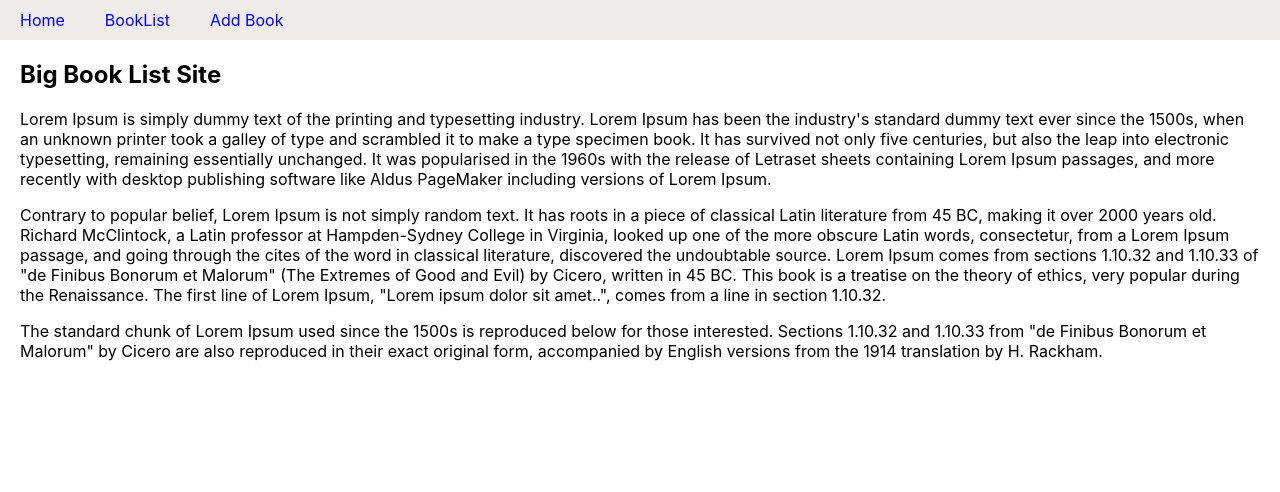
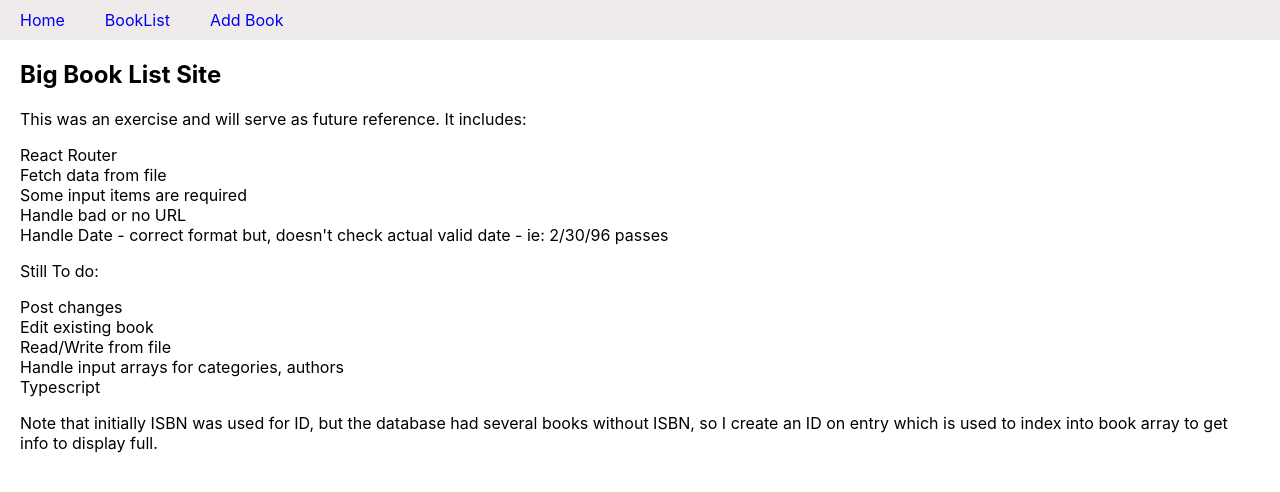
Before and after one commit to christinechang/ameelioChallenge, a React (Create React App) app in the folder client/: page / in a window 1280 px wide. Shown: the top 492 px of the page. Built offline with nearby package versions, Linux system fonts and the light colour scheme; no server answers.

Commit message:
add notes to home make/use book id validate URL semi validate date tweak layout

```diff
--- a/client/src/App.css
+++ b/client/src/App.css
@@ -50,7 +50,7 @@ img {
 }
 .listLine {
   display: grid;
-  grid-template-columns: 1fr 3fr 8fr 8fr;
+  grid-template-columns: 2fr 8fr 8fr;
   grid-template-rows: 1fr;
   gap: 20px 10px;
 }
@@ -95,7 +95,7 @@ img {
 
 .navbar {
   display: flex;
-  justify-content: start;
+  justify-content: flex-start;
   background: #efebeb;
 }
 .navBtn {
--- a/client/src/App.js
+++ b/client/src/App.js
@@ -16,26 +16,24 @@ function App() {
   const addBook = (newBook) => {
     const newBookWId = {...newBook, id: books.length + 1}
     setBooks((prevState) => ([...prevState, newBookWId]));
+    console.log('newbook: .....', newBookWId);
   };
 
   useEffect(function effectFunction() { // onEntry read data
     const url = "http://localhost:5000/api";
-    fetch(url)
+    fetch(url) // FETCH BOOKS in App.js
       .then(response => response.json())
       .then(({ data: books }) => {
-        // add id here
         const booksWId = books.map((book, key) => (
           {...book, id: key + 1}
         ));
         setBooks(booksWId);
-        console.log('FETCH BOOKS in App.js');
       })
       .catch((err) => {
         console.log('Fetch ERROR.......', err);
       })
   }, []);
-  // note: can use isbn as index except that in database not all have isbn,
-  //       so, on loading data, I created id, based on index in the array.
+
   return (
     <div className="App">
       <BrowserRouter>
@@ -44,7 +42,6 @@ function App() {
           <Route path='/' element={<Home books={books} />} />
           <Route path='/bookList' element={<BookList books={books} />} />
           <Route path='/bookList/:id' element={<BookInfo books={books} />} />
-          {/* <Route path='/:isbn' element={<BookInfo books={books} />} /> */}
           <Route path='/addBook' element={<BookForm addBook={addBook} idx={books.length} />} />
           <Route path='*' element={<Error />} />
         </Routes>
--- a/client/src/pages/BookInfo.js
+++ b/client/src/pages/BookInfo.js
@@ -10,14 +10,30 @@ const BookInfoItem = (props) => {
   )
 }
 
+
+const isValidHttpUrl = (testURL) => {
+  let url;
+
+  try {
+    url = new URL(testURL);
+  } catch (_) {
+    return false;
+  }
+
+  return url.protocol === "http:" || url.protocol === "https:";
+}
+
 const BookInfo = (props) => {
   const { books, pageTitle } = props;
   const { id } = useParams();
   const book = books[id - 1];
 
   const getBookInfo = (key) => {
-    const info = book ? book[key] : '';
-    return (Array.isArray(info) ? info.join(', ') : info);
+    let info = book ? book[key] : '';
+    if (key === 'publishedDate' && book) {
+      info = book.publishedDate ? book.publishedDate['$date'] : book.publishedDate;
+    }
+    return (Array.isArray(info) ? info.join(', ') : info );
   }
 
   return (
@@ -27,7 +43,10 @@ const BookInfo = (props) => {
         : (<></>)
       }
       <div className="infoLine">
-        <img src={getBookInfo('thumbnailUrl')} alt="Book Cover" width="90" height="113" ></img>
+        {isValidHttpUrl(getBookInfo('thumbnailUrl'))
+        ? <img src={getBookInfo('thumbnailUrl')} alt="Book Cover" width="90" height="113" ></img>
+        : <div style={{width:'90px'}}></div>
+        }
         <div>
           <BookInfoItem label='Title' value={getBookInfo('title')} />
           <BookInfoItem label='Authors' value={getBookInfo('authors')} />
@@ -35,7 +54,7 @@ const BookInfo = (props) => {
           <BookInfoItem label='Categories' value={getBookInfo('categories')} />
           <BookInfoItem label='Short Description' value={getBookInfo('shortDescription')} className="listParagraphItem"/>
           <BookInfoItem label='Long Description' value={getBookInfo('longDescription')}  className="listParagraphItem"/>
-          <BookInfoItem label='Publish Date' value={getBookInfo('publishDate')} />
+          <BookInfoItem label='Published Date' value={getBookInfo('publishedDate')} />
           <BookInfoItem label='Status' value={getBookInfo('status')} />
           <BookInfoItem label='Page Count' value={getBookInfo('pageCount')} />
         </div>
--- a/client/src/pages/BookList.js
+++ b/client/src/pages/BookList.js
@@ -11,13 +11,13 @@ const formatArray = (arr2Check) => (
 const gridHeader = (
     <>
         <li key="header" className="listLine gridHeader">
-            <div key="headerId" className="listLineItem">ID</div>
             <div key="headerIsbn" className="listLineItem boldTitle">ISBN</div>
             <div key="headerTitle" className="listLineItem">Title</div>
             <div key="headerAuthors" className="listLineItem">Author(s)</div>
         </li>
-        <li>
-            <div className="finePrint">(info)</div>
+        <li key="finePrint" className="listLine">
+            <div></div>
+            <div className="finePrint">(click for more info)</div>
         </li>
     </>
 );
@@ -26,14 +26,14 @@ const Book1Line = (props) => {
     const book = props.book;
     return (
         <li key={book.id} className="listLine">
+            <div key={`${book.id}.isbn`} className=" listLineItem">{book.isbn} </div>
             <NavLink
                 to={`/bookList/${book.id}`}
                 key={`${book.id}.id`}
                 className=" listLineItem gridId">
-                {book.id}
+                {book.title}
             </NavLink>
-            <div key={`${book.id}.isbn`} className=" listLineItem">{book.isbn} </div>
-            <div key={`${book.id}.title`} className=" listLineItem boldTitle">{book.title}</div>
+            {/* <div key={`${book.id}.title`} className=" listLineItem boldTitle">{book.title}</div> */}
             <div key={`${book.id}.auth`} className=" listLineItem">{formatArray(book.authors)}</div>
         </li>
     )
--- a/client/src/pages/Home.js
+++ b/client/src/pages/Home.js
@@ -4,31 +4,26 @@ const Home = (props) => {
   return (
     <div className="mainPage">
       <h2>Big Book List Site</h2>
-      <p> Lorem Ipsum is simply dummy text of the printing and typesetting
-        industry. Lorem Ipsum has been the industry's standard dummy text
-        ever since the 1500s, when an unknown printer took a galley of type
-        and scrambled it to make a type specimen book. It has survived not only
-        five centuries, but also the leap into electronic typesetting, remaining
-        essentially unchanged. It was popularised in the 1960s with the release
-        of Letraset sheets containing Lorem Ipsum passages, and more recently
-        with desktop publishing software like Aldus PageMaker including versions
-        of Lorem Ipsum.</p>
-      <p>Contrary to popular belief, Lorem Ipsum is not simply random text. It
-        has roots in a piece of classical Latin literature from 45 BC, making it
-        over 2000 years old. Richard McClintock, a Latin professor at Hampden-Sydney
-        College in Virginia, looked up one of the more obscure Latin words,
-        consectetur, from a Lorem Ipsum passage, and going through the cites of the
-        word in classical literature, discovered the undoubtable source. Lorem Ipsum
-        comes from sections 1.10.32 and 1.10.33 of "de Finibus Bonorum et Malorum"
-        (The Extremes of Good and Evil) by Cicero, written in 45 BC. This book is a
-        treatise on the theory of ethics, very popular during the Renaissance. The
-        first line of Lorem Ipsum, "Lorem ipsum dolor sit amet..", comes from a line
-        in section 1.10.32.</p>
-
-      <p>The standard chunk of Lorem Ipsum used since the 1500s is reproduced below for
-        those interested. Sections 1.10.32 and 1.10.33 from "de Finibus Bonorum et Malorum"
-        by Cicero are also reproduced in their exact original form, accompanied by English
-        versions from the 1914 translation by H. Rackham.</p>
+      <p>This was an exercise and will serve as future reference.  It includes:</p>
+      <ul>
+        <li>React Router</li>
+        <li>Fetch data from file</li>
+        <li>Some input items are required</li>
+        <li>Handle bad or no URL </li>
+        <li>Handle Date - correct format but, doesn't check actual valid date - ie: 2/30/96 passes</li>
+      </ul>
+      <p>Still To do: </p>
+      <ul>
+        <li>Post changes </li>
+        <li>Edit existing book</li>
+        <li>Read/Write from file</li>
+        <li>Handle input arrays for categories, authors</li>
+        <li>Typescript</li>
+      </ul>
+      <p> Note that initially ISBN was used for ID, but the database had several
+        books without ISBN, so I create an ID on entry which is used to index into
+        book array to get info to display full.
+      </p>
     </div>
   );
 }
```
Also changed, not shown: client/src/pages/BookForm.js (+21 -11 lines), client/src/components/FormSingle.js (renamed from client/src/FormSingle.js).
